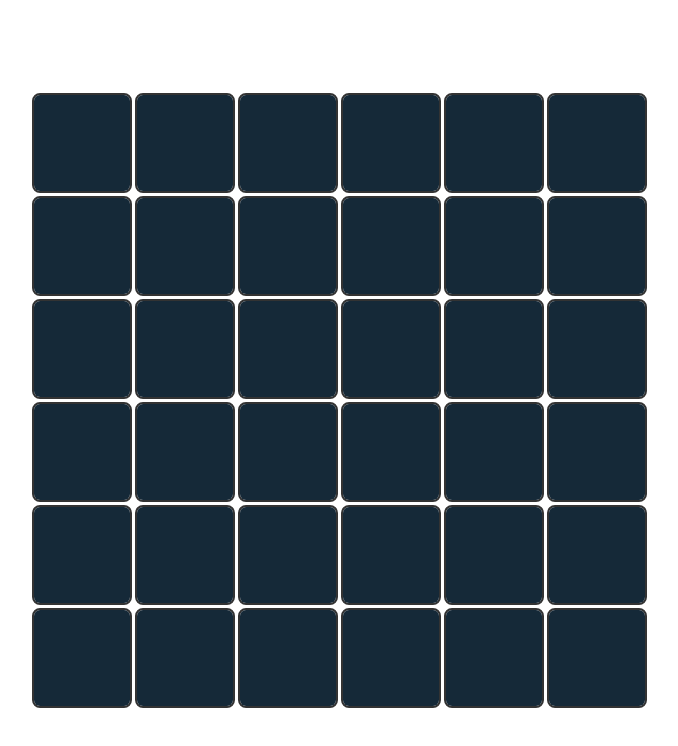
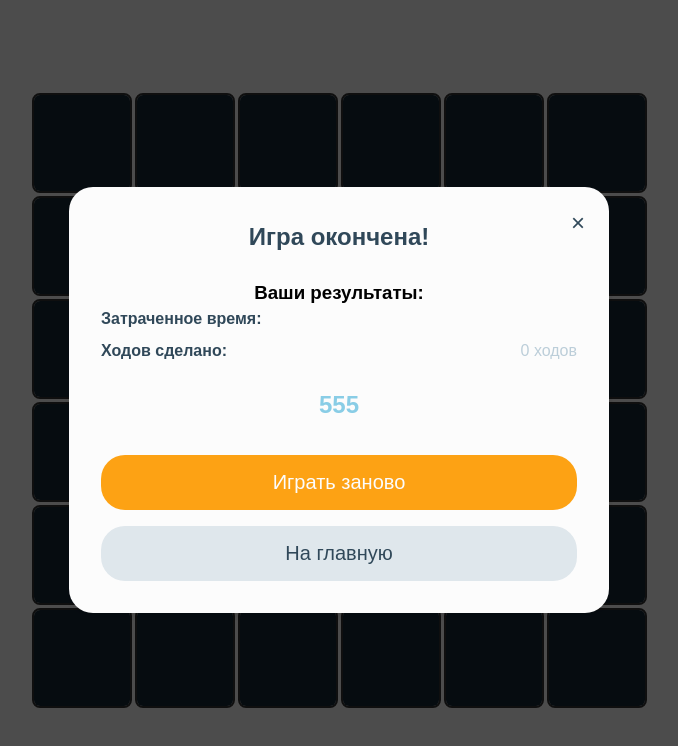
Before and after one commit to DmitryMerzlyakov/team-work, a React (Vite) app: page / in a window 1280 px wide. Both pictures are taken after a click on the button "Начать игру!". Shown: the top 746 px of the page, without its empty margins (301-979 px from the left). Built offline with nearby package versions, Linux system fonts and the light colour scheme.

Commit message:
feat: добавлен подсчет шагов и кнопки на окно с результатом

```diff
--- a/src/components/ui/cardField/index.tsx
+++ b/src/components/ui/cardField/index.tsx
@@ -32,9 +32,10 @@ export const CardField = ({
               src={card.icon}
               alt={`Icon ${card.value}`}
               className={styles.iconImage}
+              id={id}
             />
           )}
-        </div> //позже заменб на image
+        </div>
       ) : (
         <div id={id} className={styles.cardBack}></div>
       )}
--- a/src/components/ui/gameField/index.tsx
+++ b/src/components/ui/gameField/index.tsx
@@ -12,14 +12,16 @@ export const GameField = ({
   currentFieldsData,
 }: IGameFieldProps) => {
   const [openCards, setOpenCards] = useState<string[]>([]);
-  const [openGameOverWindow, setOpenGameOverWindow] = useState<boolean>(false);
+  const [openGameOverWindow, setOpenGameOverWindow] = useState<boolean>(true);
   const [openIdenticalCards, setOpenIdenticalCards] = useState<string[]>([]);
   const [oneImg, setOneImg] = useState<string | null>(null);
   const [twoImg, setTwoImg] = useState<string | null>(null);
+  const [gapCount, setGapCount] = useState(0);
 
   const openSound = new Audio(cardOpenSound);
   const errorSound = new Audio(cardErrorSound);
   const successSound = new Audio(cardsuccessSound);
+
   useEffect(() => {
     if (openIdenticalCards.length * 2 === fieldCards.length) {
       setOpenGameOverWindow(true);
@@ -31,11 +33,12 @@ export const GameField = ({
       (e.target as Element)?.closest('[data-name]') as HTMLElement
     )?.dataset.name as string;
     const cardId = (e.target as Element).id;
-
+    console.log(openCards, cardId);
     if (openCards.includes(cardId)) {
       return;
     }
     openSound.play();
+    setGapCount((prev) => prev + 1);
     setOpenCards((prev) => [...prev, cardId]);
 
     if (!oneImg && !twoImg) {
@@ -73,7 +76,9 @@ export const GameField = ({
           currentFieldsData={currentFieldsData}
         />
       ))}
-      {openGameOverWindow && <GameOverWindow setOpen={setOpenGameOverWindow} />}
+      {openGameOverWindow && (
+        <GameOverWindow setOpen={setOpenGameOverWindow} gapCount={gapCount} />
+      )}
     </div>
   );
 };
--- a/src/components/ui/gameOverWindow.tsx/index.tsx
+++ b/src/components/ui/gameOverWindow.tsx/index.tsx
@@ -1,28 +1,39 @@
-import { useEffect } from 'react';
 import styles from './styles.module.css';
 import win from '../../../assets/sounds/win.mp3';
-import { FormLayout } from '../../layouts/formLayout';
 import { Button } from '../button';
+import { useEffect } from 'react';
+import { useNavigate } from 'react-router-dom';
+import { IGameOverWindowsProps } from './interfaces';
 
-export const GameOverWindow = ({ setOpen }) => {
+export const GameOverWindow = ({
+  setOpen,
+  gapCount,
+}: IGameOverWindowsProps) => {
   const winSound = new Audio(win);
+  const navigate = useNavigate();
 
   const onClose = () => {
     setOpen(false);
   };
 
   let timeElapsed;
-  let movesTaken;
 
   const onNewGame = () => {
-    console.log('new game');
+    location.reload();
   };
-  // useEffect(() => {
-  //   winSound.play();
-  // }, []);
+  useEffect(() => {
+    winSound.play();
+  }, []);
   return (
     <div className={styles.gameOverScreen}>
       <div className={styles.gameOverContent}>
+        <button
+          className={styles.closeButton}
+          onClick={onClose}
+          aria-label="Закрыть окно"
+        >
+          ×
+        </button>
         <h2 className={styles.gameOverTitle}>Игра окончена!</h2>
 
         <div className={styles.statsSection}>
@@ -34,8 +45,8 @@ export const GameOverWindow = ({ setOpen }) => {
           </div>
 
           <div className={styles.statRow}>
-            <span className={styles.statLabel}>Ходов сделано:</span>
-            <span className={styles.statValue}>{movesTaken} ходов</span>
+            <span className={styles.statLabel}>Ходов сделано: </span>
+            <span className={styles.statValue}>{gapCount} ходов</span>
           </div>
 
           <div className={styles.scoreRow}>
@@ -44,7 +55,15 @@ export const GameOverWindow = ({ setOpen }) => {
         </div>
 
         <div className={styles.buttonsSection}>
-          <Button>Играть заново</Button>
+          <Button onClick={onNewGame}>Играть заново</Button>
+          <Button
+            onClick={() => {
+              navigate('/');
+            }}
+            color="secondary"
+          >
+            На главную
+          </Button>
         </div>
       </div>
     </div>
--- /dev/null
+++ b/src/components/ui/gameOverWindow.tsx/interfaces.ts
@@ -0,0 +1,4 @@
+export interface IGameOverWindowsProps {
+  setOpen: (isOpen: boolean) => void;
+  gapCount: number;
+}
--- a/src/components/ui/gameOverWindow.tsx/styles.module.css
+++ b/src/components/ui/gameOverWindow.tsx/styles.module.css
@@ -22,6 +22,7 @@
   max-width: var(--container-width-sm);
   width: 90%;
   box-shadow: 0 4px 8px rgba(0, 0, 0, 0.1);
+  position: relative;
 }
 
 .gameOverTitle {
@@ -68,3 +69,19 @@
   gap: var(--spacing-16);
   margin-top: var(--spacing-24);
 }
+.closeButton {
+  position: absolute;
+  top: var(--spacing-16);
+  right: var(--spacing-16);
+  background: none;
+  border: none;
+  font-size: var(--font-size-24);
+  cursor: pointer;
+  color: var(--color-text-dark);
+  padding: var(--spacing-8);
+  line-height: 1;
+}
+
+.closeButton:hover {
+  color: var(--color-background-blue);
+}
```
